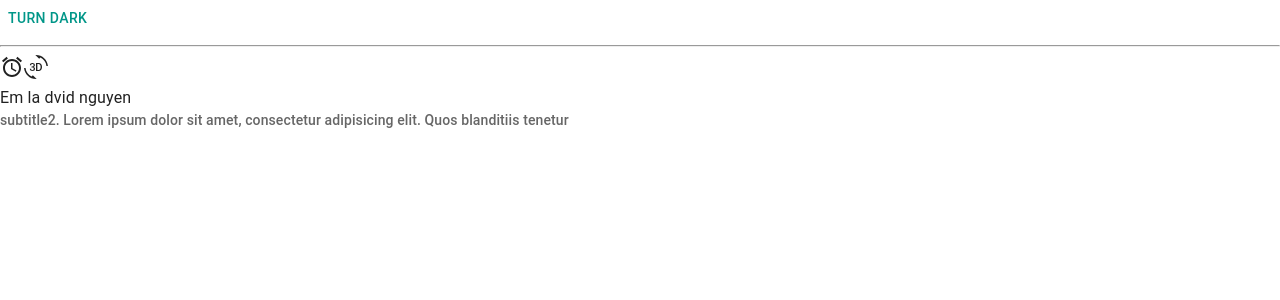
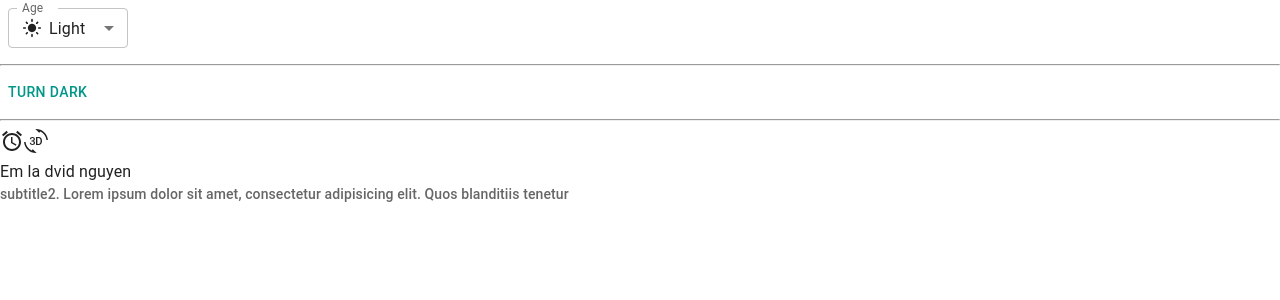
Before and after one commit to dvidnguyen/Trello-App, a React (Vite) app: page / in a window 1280 px wide. Shown: the top 300 px of the page. Built offline with nearby package versions, Linux system fonts and the light colour scheme.

Commit message:
add_select_mode

```diff
--- a/src/App.jsx
+++ b/src/App.jsx
@@ -2,6 +2,49 @@
 import { Typography } from "@mui/material";
 import { Button } from "@mui/material";
 import { useColorScheme } from "@mui/material/styles";
+import InputLabel from "@mui/material/InputLabel";
+import MenuItem from "@mui/material/MenuItem";
+import FormControl from "@mui/material/FormControl";
+import Select from "@mui/material/Select";
+import LightModeIcon from "@mui/icons-material/LightMode";
+import DarkModeOutlinedIcon from "@mui/icons-material/DarkModeOutlined";
+import SettingsSuggestOutlinedIcon from "@mui/icons-material/SettingsSuggestOutlined";
+function SelectMode() {
+  const { mode, setMode } = useColorScheme();
+  const handleChange = (event) => {
+    console.log(event.target.value);
+    setMode(event.target.value);
+  };
+
+  return (
+    <FormControl sx={{ m: 1, minWidth: 120 }} size="small">
+      <InputLabel id="select-mode-dark-light">Age</InputLabel>
+      <Select
+        labelId="select-mode-dark-light"
+        id="mode-dark-light"
+        value={mode}
+        label="mode"
+        onChange={handleChange}
+      >
+        <MenuItem value="light">
+          <div style={{ display: "flex", alignItems: "center",gap:"7px" }}>
+            <LightModeIcon fontSize="small" /> Light
+          </div>
+        </MenuItem>
+        <MenuItem value="dark">
+          <div style={{ display: "flex", alignItems: "center",gap:"7px" }}>
+            <DarkModeOutlinedIcon fontSize="small" /> Dark
+          </div>
+        </MenuItem>
+        <MenuItem value="system">
+          <div style={{ display: "flex", alignItems: "center",gap:"7px" }}>
+            <SettingsSuggestOutlinedIcon fontSize="small" /> System
+          </div>
+        </MenuItem>
+      </Select>
+    </FormControl>
+  );
+}
 function ModeToggle() {
   const { mode, setMode } = useColorScheme();
   return (
@@ -18,8 +61,10 @@
 function App() {
   return (
     <>
+      <SelectMode />
+      <hr />
       <ModeToggle />
-      <hr/>
+      <hr />
       <AccessAlarm />
       <ThreeDRotation />
       <div>Em la dvid nguyen </div>
```
